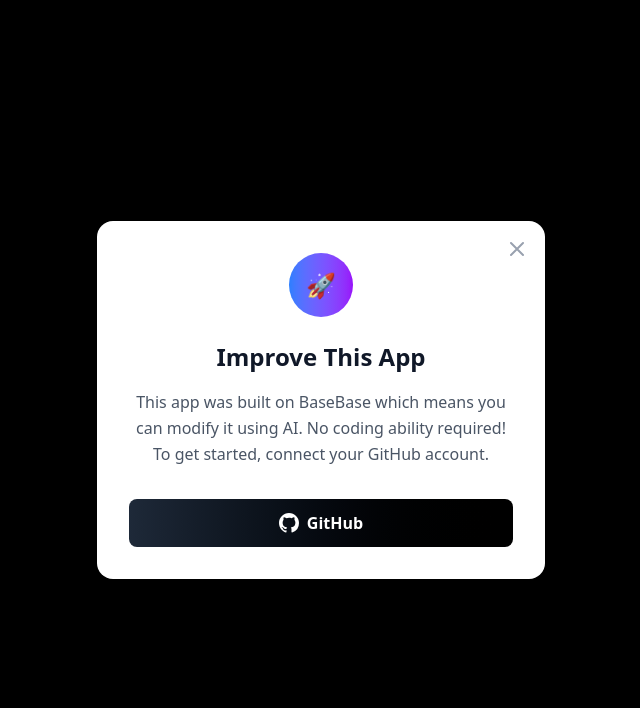
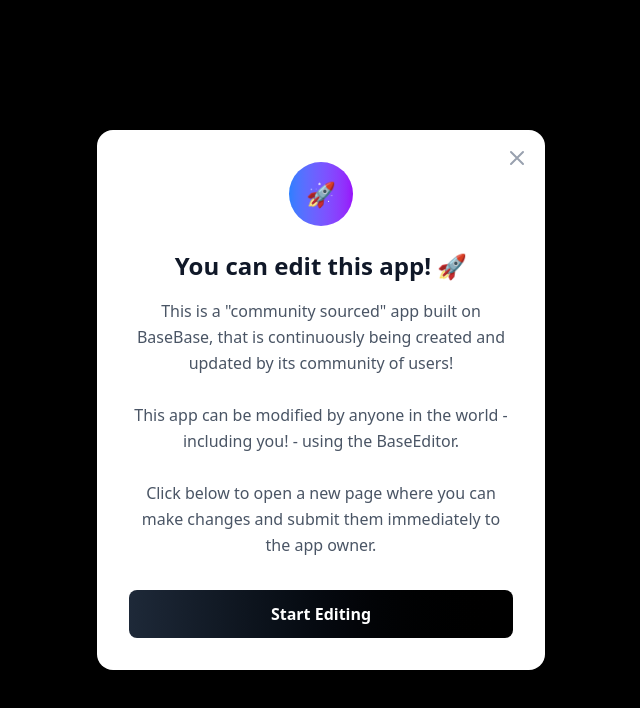
Before and after one commit to grenager/basebase-client-starter, a React (Vite) app: page / in a window 1280 px wide. Both pictures are taken after a click on the button "✨ Improve This". Shown: the top 708 px of the page, without its empty margins (319-959 px from the left). Built offline with nearby package versions, Linux system fonts and the light colour scheme.

Commit message:
new modal copy and button

```diff
--- a/src/components/ImproveThisButton.tsx
+++ b/src/components/ImproveThisButton.tsx
@@ -3,8 +3,11 @@
 const ImproveThisButton: React.FC = () => {
   const [isModalOpen, setIsModalOpen] = useState<boolean>(false);
 
-  const handleGitHubClick = (): void => {
-    window.open('https://github.com/grenager/basebase-client-starter', '_blank');
+  const handleStartEditingClick = (): void => {
+    window.open(
+      'https://editor.basebase.us/?repo=https://github.com/grenager/basebase-client-starter',
+      '_blank'
+    );
   };
 
   return (
@@ -38,22 +41,24 @@
               </div>
 
               <h2 className="text-2xl font-bold text-gray-900 mb-4">
-                Improve This App
+                You can edit this app! 🚀
               </h2>
 
               <p className="text-gray-600 mb-8 leading-relaxed">
-                This app was built on BaseBase which means you can modify it using AI.
-                No coding ability required! To get started, connect your GitHub account.
+                This is a "community sourced" app built on BaseBase, that is continuously being created and updated by its community of users!
+                <br />
+                <br />
+                This app can be modified by anyone in the world - including you! - using the BaseEditor.
+                <br />
+                <br />
+                Click below to open a new page where you can make changes and submit them immediately to the app owner.
               </p>
 
               <button
-                onClick={handleGitHubClick}
+                onClick={handleStartEditingClick}
                 className="w-full bg-gradient-to-r from-gray-800 to-black text-white font-semibold py-3 px-6 rounded-lg hover:from-gray-900 hover:to-gray-800 transition-all duration-200 transform hover:scale-105 flex items-center justify-center gap-2"
               >
-                <svg className="w-5 h-5" fill="currentColor" viewBox="0 0 20 20">
-                  <path fillRule="evenodd" d="M10 0C4.477 0 0 4.484 0 10.017c0 4.425 2.865 8.18 6.839 9.504.5.092.682-.217.682-.483 0-.237-.008-.868-.013-1.703-2.782.605-3.369-1.343-3.369-1.343-.454-1.158-1.11-1.466-1.11-1.466-.908-.62.069-.608.069-.608 1.003.07 1.531 1.032 1.531 1.032.892 1.53 2.341 1.088 2.91.832.092-.647.35-1.088.636-1.338-2.22-.253-4.555-1.113-4.555-4.951 0-1.093.39-1.988 1.029-2.688-.103-.253-.446-1.272.098-2.65 0 0 .84-.27 2.75 1.026A9.564 9.564 0 0110 4.844c.85.004 1.705.115 2.504.337 1.909-1.296 2.747-1.027 2.747-1.027.546 1.379.203 2.398.1 2.651.64.7 1.028 1.595 1.028 2.688 0 3.848-2.339 4.695-4.566 4.942.359.31.678.921.678 1.856 0 1.338-.012 2.419-.012 2.747 0 .268.18.58.688.482A10.019 10.019 0 0020 10.017C20 4.484 15.522 0 10 0z" clipRule="evenodd" />
-                </svg>
-                GitHub
+                Start Editing
               </button>
             </div>
           </div>
```
